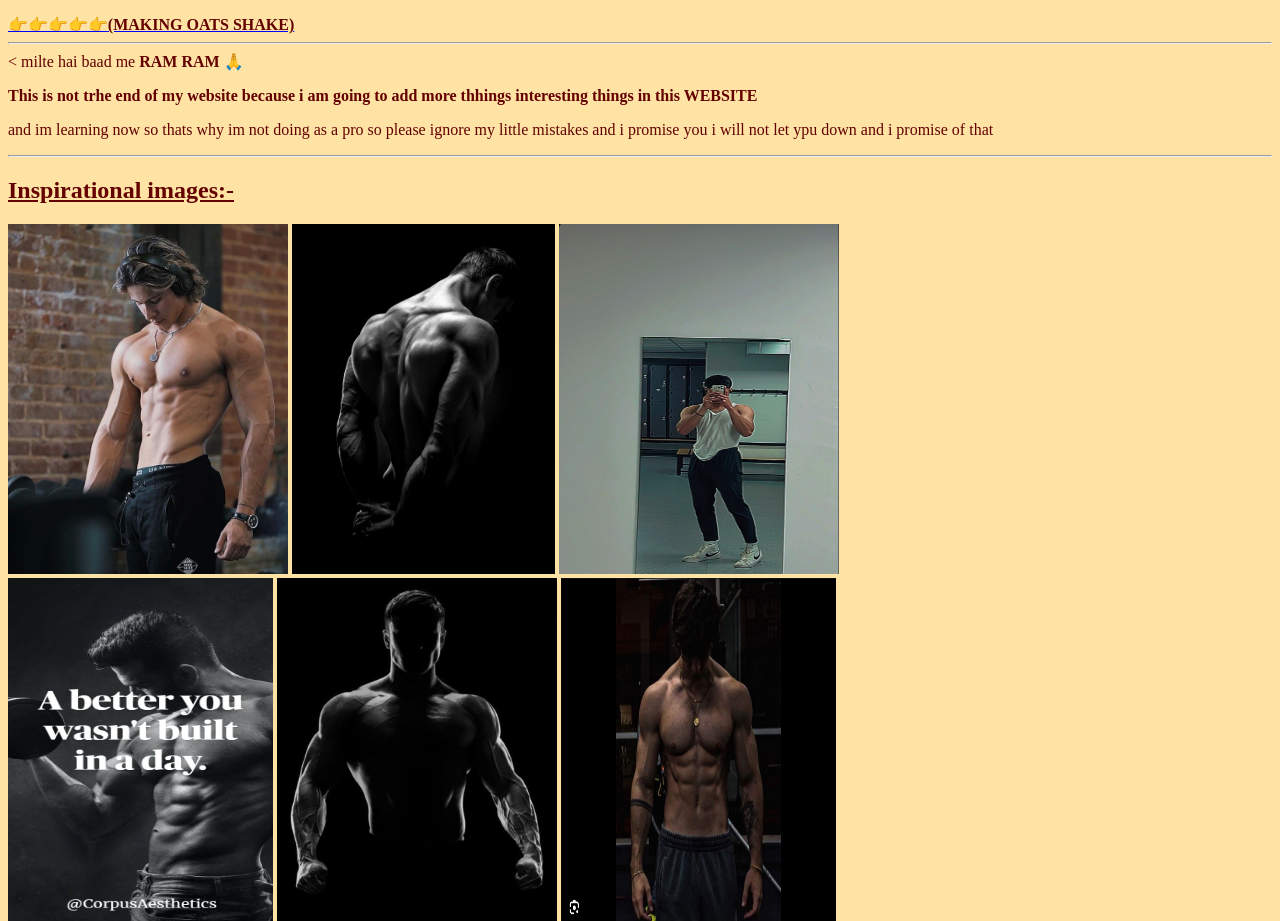
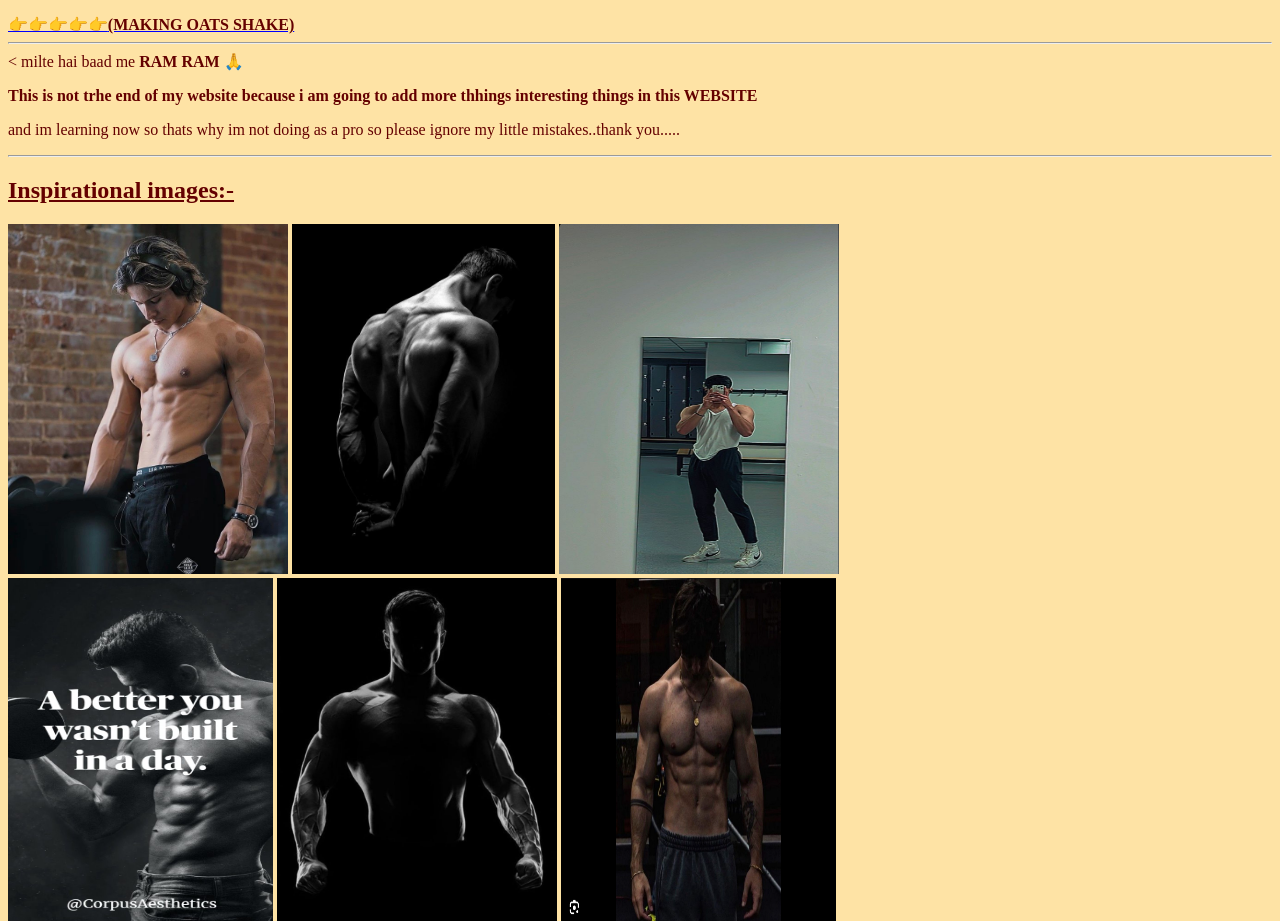
Before and after one commit to shauryanshu/firstweb, a plain HTML site: page index.html in a window 1280 px wide. Shown: the part 888-1809 px from the top of the page. Drawn offline with Linux system fonts and the light colour scheme.

Commit message:
Update index.html

```diff
--- a/index.html
+++ b/index.html
@@ -4,6 +4,7 @@
     <meta charset="UTF-8">
     <meta name="viewport" content="width=device-width, initial-scale=1.0">
     <title>Shauryanshu karn</title>
+    <link rel="stylesheet" href="style.css">
     <link rel="stylesheet" href="style.css">
 </head>
 <body>
@@ -42,7 +43,7 @@
 <p>
     <B>This is not trhe end of my website because i am going to add more thhings interesting things in this WEBSITE</B>
 </p>
-<P> and im learning now so thats why im not doing as a pro so please ignore my little mistakes and i promise you i will not let ypu down and i promise  of that </P>
+<P> and im learning now so thats why im not doing as a pro so please ignore my little mistakes..thank you..... </P>
 <hr>
 <p> <u><h2> Inspirational  images:- </h2></u> </p>
  <img src="image1.jpg/Aesthetic body structure pose.jfif" height="350" alt="">
```
